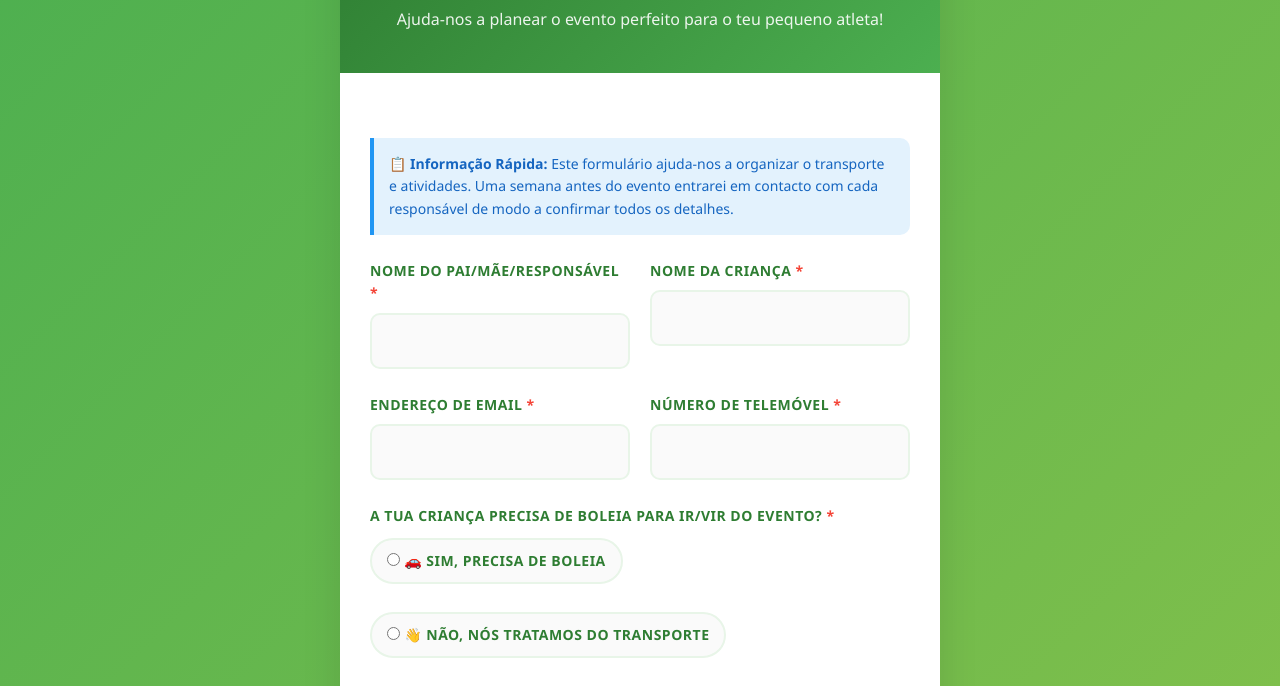
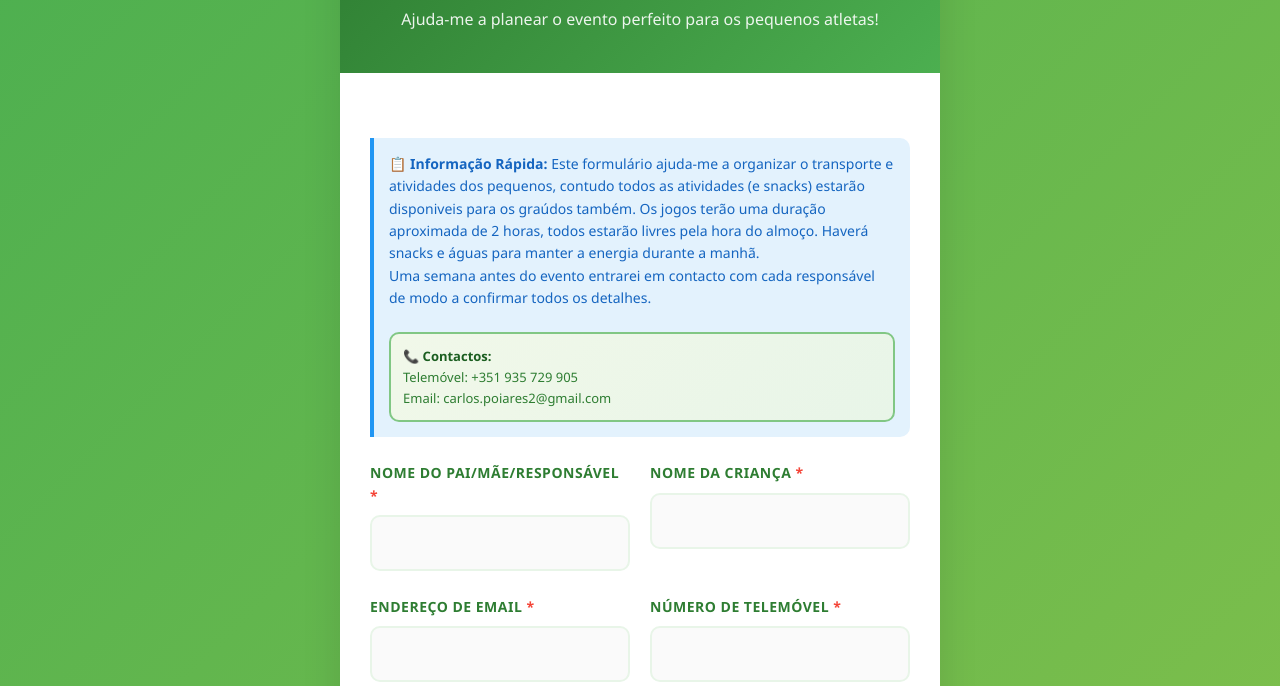
Before and after one commit to Cpoiares/event-rsvp, a plain HTML site: page index.html in a window 1280 px wide. Shown: the part 114-800 px from the top of the page. Drawn offline with Linux system fonts and the light colour scheme.

Commit message:
fix to invites

```diff
--- a/index.html
+++ b/index.html
@@ -17,6 +17,30 @@
             min-height: 100vh;
             padding: 20px;
             line-height: 1.6;
+        }
+
+        .contact-info {
+            background: linear-gradient(135deg, #F1F8E9, #E8F5E8);
+            padding: 12px;
+            border-radius: 10px;
+            font-size: 13px;
+            color: #2E7D32;
+            border: 2px solid #81C784;
+            position: relative;
+        }
+
+        .contact-info::before {
+            position: absolute;
+            top: -8px;
+            left: 10px;
+            background: white;
+            padding: 2px 4px;
+            border-radius: 50%;
+            font-size: 16px;
+        }
+
+        .contact-info strong {
+            color: #1B5E20;
         }
 
         .container {
@@ -236,7 +260,7 @@
     <div class="container">
         <div class="header">
             <h1>Confirmação de Presença</h1>
-            <p>Ajuda-nos a planear o evento perfeito para o teu pequeno atleta!</p>
+            <p>Ajuda-me a planear o evento perfeito para os pequenos atletas!</p>
         </div>
 
         <div class="success-message" id="successMessage">
@@ -245,7 +269,14 @@
 
         <form class="form-container" action="https://formspree.io/f/mvgrgayg" method="POST" id="rsvpForm">
             <div class="info-box">
-                <strong>📋 Informação Rápida:</strong> Este formulário ajuda-nos a organizar o transporte e atividades. Uma semana antes do evento entrarei em contacto com cada responsável de modo a confirmar todos os detalhes.
+                <strong>📋 Informação Rápida:</strong> Este formulário ajuda-me a organizar o transporte e atividades dos pequenos, contudo todos as atividades (e snacks) estarão disponiveis para os graúdos também. Os jogos terão uma duração aproximada de 2 horas, todos estarão livres pela hora do almoço. Haverá snacks e águas para manter a energia durante a manhã.<br> Uma semana antes do evento entrarei em contacto com cada responsável de modo a confirmar todos os detalhes.
+                <br><br>
+                <div class="contact-info">
+                    <strong>📞 Contactos:</strong><br>
+                        Telemóvel: +351 935 729 905<br>
+                        Email: carlos.poiares2@gmail.com
+                </div>
+
             </div>
 
             <div class="form-row">
```
Also changed, not shown: invitation-digital.html (+5 -4 lines), invitation-physical.html (+5 -3 lines).
